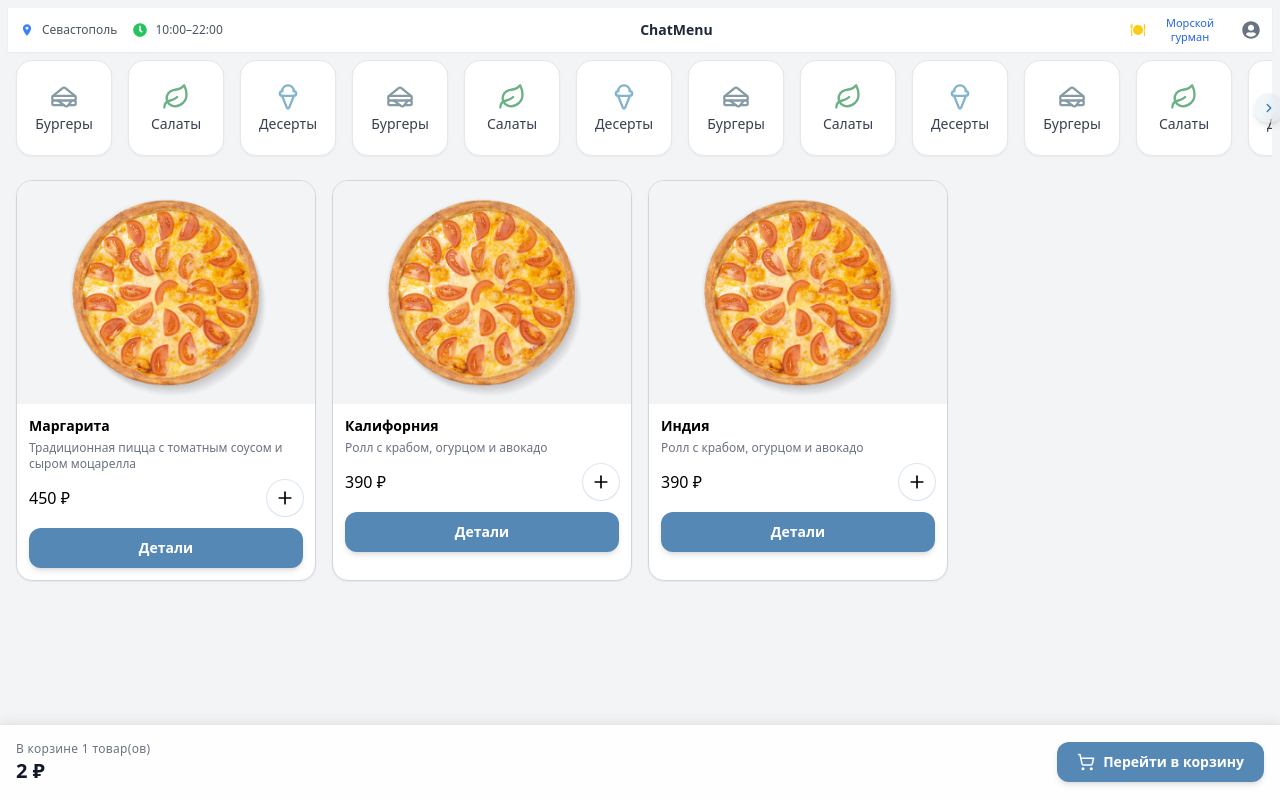
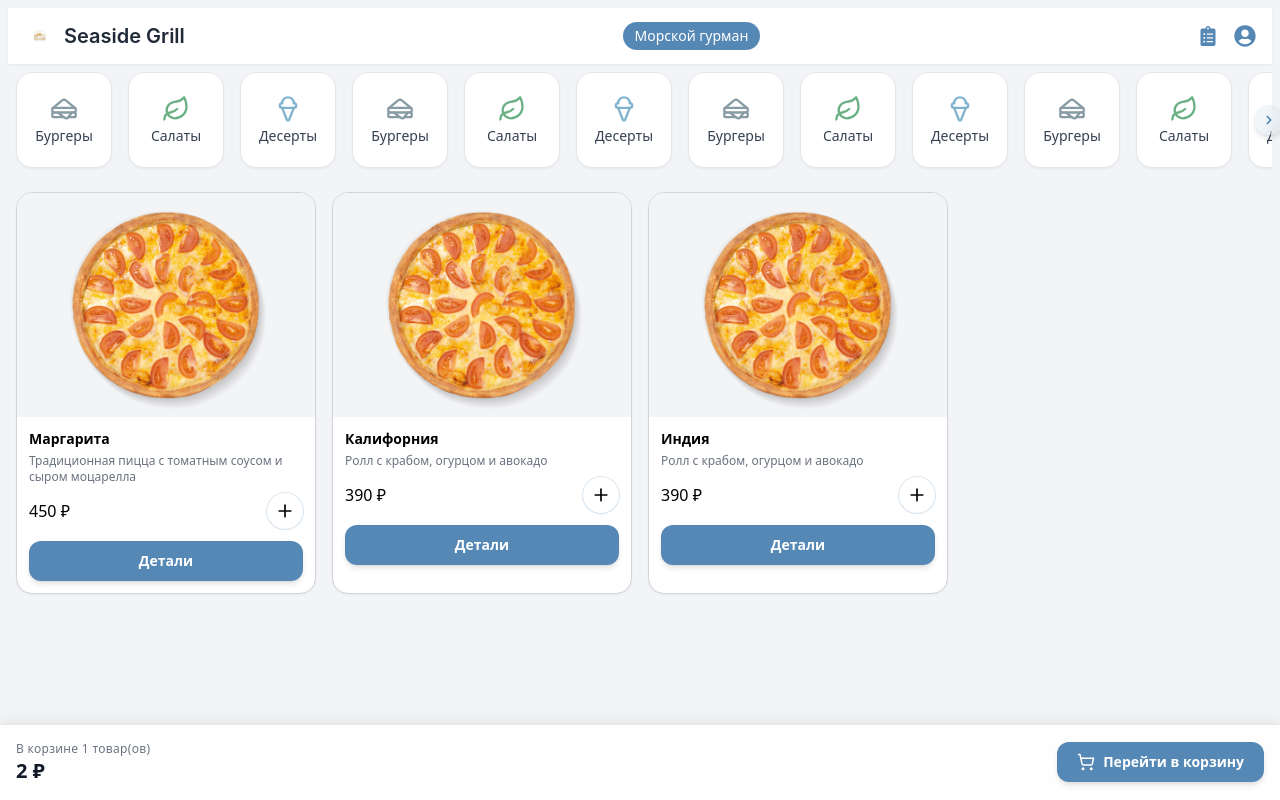
Before and after one commit to Nibolg1994/chat-menu-react, a React (Vite) app: page / in a window 1280 px wide. Built offline with nearby package versions, Linux system fonts and the light colour scheme.

Commit message:
added header

```diff
--- a/src/components/Header.jsx
+++ b/src/components/Header.jsx
@@ -1,37 +1,47 @@
 import React from "react";
-import { FaClock, FaUserCircle } from "react-icons/fa";
-import { MdLocationOn } from "react-icons/md";
-import { GiMeal } from "react-icons/gi";
+import { FaUserCircle, FaClipboardList } from "react-icons/fa";
+import logo from "../images/logo.png"; // Замените путь при необходимости
 
 const Header = ({
+                    restaurantName = "Seaside Grill",
                     userStatus = "Морской гурман",
-                    city = "Севастополь",
-                    workingHours = "10:00–22:00",
+                    onOrdersClick,
                 }) => {
     return (
-        <header className="bg-white shadow-sm px-3 py-2 sticky top-0 z-50 w-full">
-            <div className="flex flex-wrap items-center justify-between gap-1 sm:gap-4">
+        <header className="w-full px-4 py-3 bg-white shadow-sm sticky top-0 z-50">
+            <div className="max-w-screen-xl mx-auto flex items-center justify-between flex-wrap gap-2 sm:gap-4">
 
-                {/* Левая часть: Город и время */}
-                <div className="flex items-center text-xs text-gray-600 gap-2">
-                    <MdLocationOn className="text-blue-500 text-sm" />
-                    <span className="whitespace-nowrap">{city}</span>
-                    <FaClock className="text-green-500 text-sm ml-2" />
-                    <span>{workingHours}</span>
+                {/* Логотип + Название ресторана */}
+                <div className="flex items-center gap-2 min-w-0">
+                    <img src={logo} alt="Логотип" className="w-8 h-8 object-contain flex-shrink-0" />
+                    <span className="text-lg sm:text-xl font-semibold text-gray-800 font-inter truncate">
+            {restaurantName}
+          </span>
                 </div>
 
-                {/* Центр: Название */}
-                <div className="text-sm font-semibold text-gray-800 text-center flex-1 sm:flex-none">
-                    ChatMenu
+                {/* Центр: Бэйдж со статусом */}
+                <div className="hidden sm:flex items-center">
+          <span className="bg-brandBlue text-white text-xs sm:text-sm font-medium px-3 py-1 rounded-full whitespace-nowrap">
+            {userStatus}
+          </span>
                 </div>
 
-                {/* Правая часть: статус и иконка */}
-                <div className="flex items-center gap-1 text-xs text-blue-600">
-                    <GiMeal className="text-yellow-400 text-base flex-shrink-0" />
-                    <span className="text-[11px] leading-tight break-words max-w-[80px] text-center">
-            {userStatus}
-          </span>
-                    <FaUserCircle className="text-lg text-gray-500 ml-2 hover:text-gray-700 transition cursor-pointer" />
+                {/* Иконки заказов и аккаунта */}
+                <div className="flex items-center gap-4 ml-auto sm:ml-0">
+                    <button
+                        className="text-[20px] transition"
+                        aria-label="Мои заказы"
+                        onClick={onOrdersClick}
+                    >
+                        <FaClipboardList className="text-brandBlue" />
+                    </button>
+
+                    <button
+                        className="text-[22px] transition"
+                        aria-label="Аккаунт"
+                    >
+                        <FaUserCircle className="text-brandBlue" />
+                    </button>
                 </div>
             </div>
         </header>
```
Also changed, not shown: src/images/logo.png (added).
